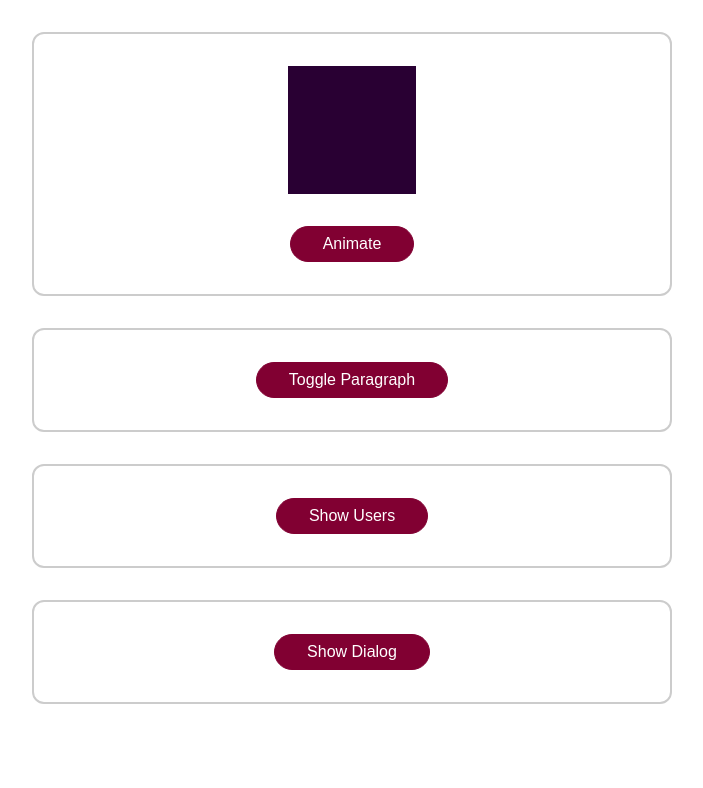
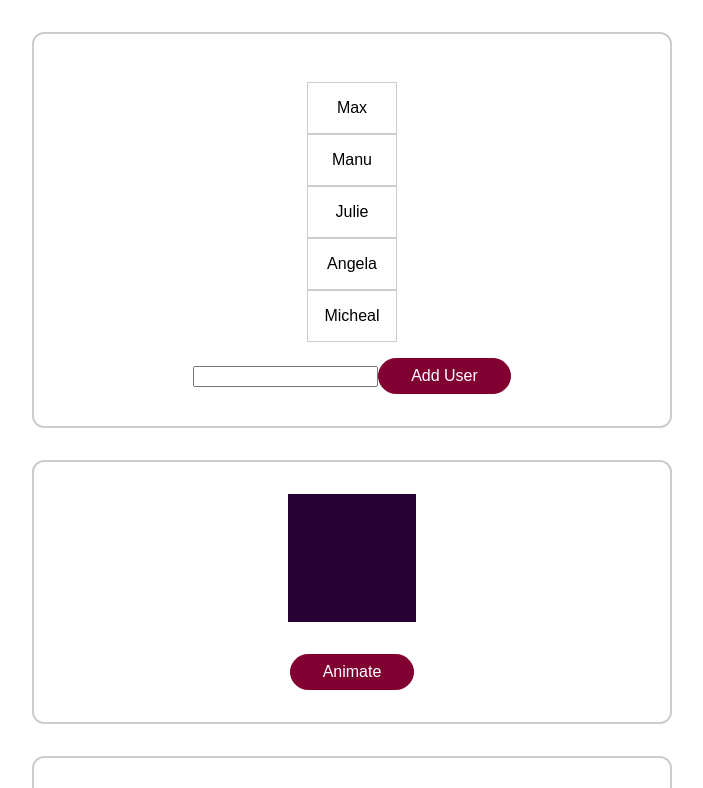
Before and after one commit to vahid-bagh3ri/VueJS_1, a Vue app: page / in a window 1280 px wide. Shown: the top 788 px of the page, without its empty margins (288-991 px from the left). Built offline with nearby package versions, Linux system fonts and the light colour scheme.

Commit message:
14. Getting Started with Animated Lists

```diff
--- a/src/App.vue
+++ b/src/App.vue
@@ -1,4 +1,5 @@
 <template>
+  <div class="container"><users-list></users-list></div>
   <div class="container">
     <div class="block" :class="{ animate: animatedBlock }"></div>
     <button @click="animateBlock">Animate</button>
@@ -36,7 +37,11 @@
 </template>
 
 <script>
+import UsersList from './components/UsersList.vue';
 export default {
+  components: {
+    UsersList
+  },
   data() {
     return {
       animatedBlock: false,
--- /dev/null
+++ b/src/components/UsersList.vue
@@ -0,0 +1,44 @@
+<template>
+  <ul>
+    <li v-for="user in users" :key="user" @click="removeUser(user)">
+      {{ user }}
+    </li>
+  </ul>
+  <div>
+    <input type="text" ref="userNameInput" />
+    <button @click="addUser">Add User</button>
+  </div>
+</template>
+
+<script>
+export default {
+  data() {
+    return {
+      users: ['Max', 'Manu', 'Julie', 'Angela', 'Micheal']
+    };
+  },
+  methods: {
+    addUser() {
+      const enteredUserName = this.$refs.userNameInput.value;
+      this.users.unshift(enteredUserName);
+    },
+    removeUser(user) {
+      this.users = this.users.filter(usr => usr !== user);
+    }
+  }
+};
+</script>
+
+<style scoped>
+ul {
+  list-style: none;
+  margin: 1rem 0;
+  padding: 0%;
+}
+
+li {
+  border: 1px solid #ccc;
+  padding: 1rem;
+  text-align: center;
+}
+</style>
```
